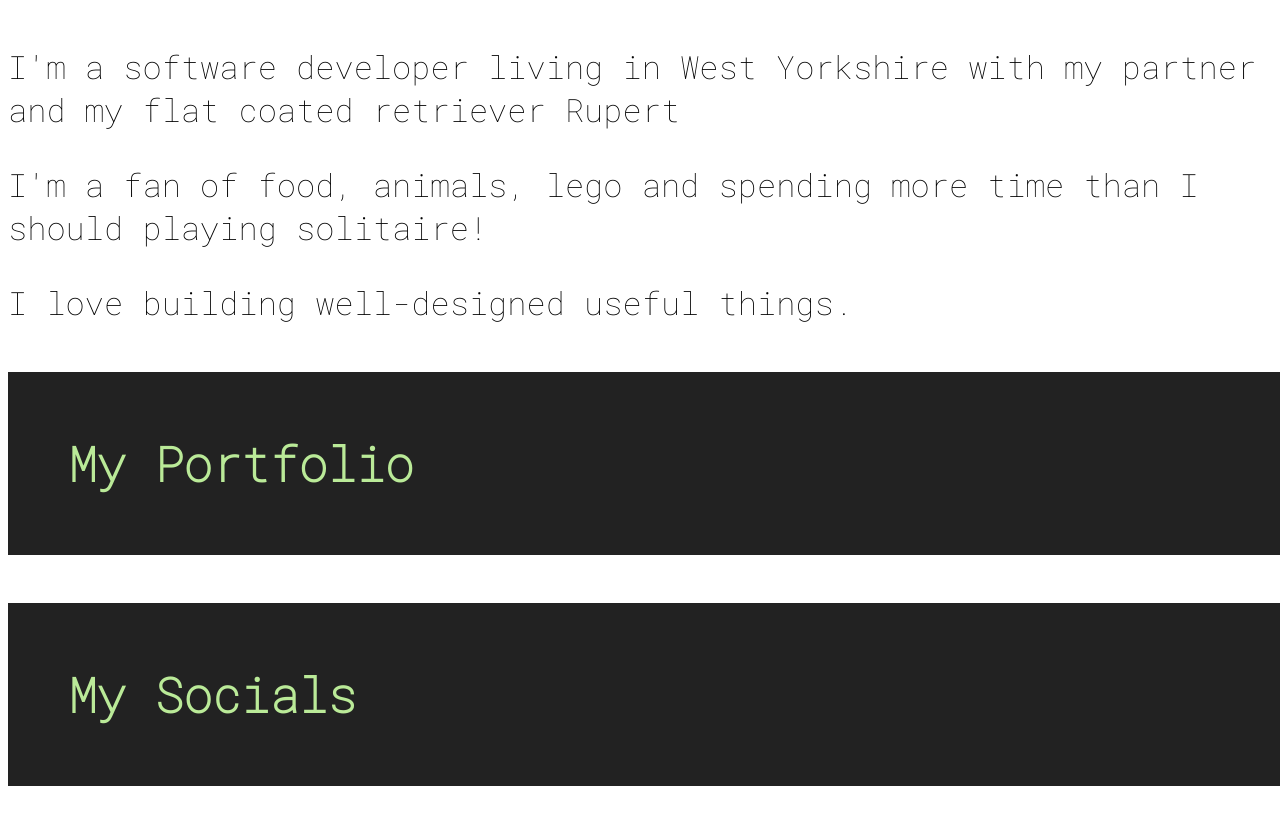
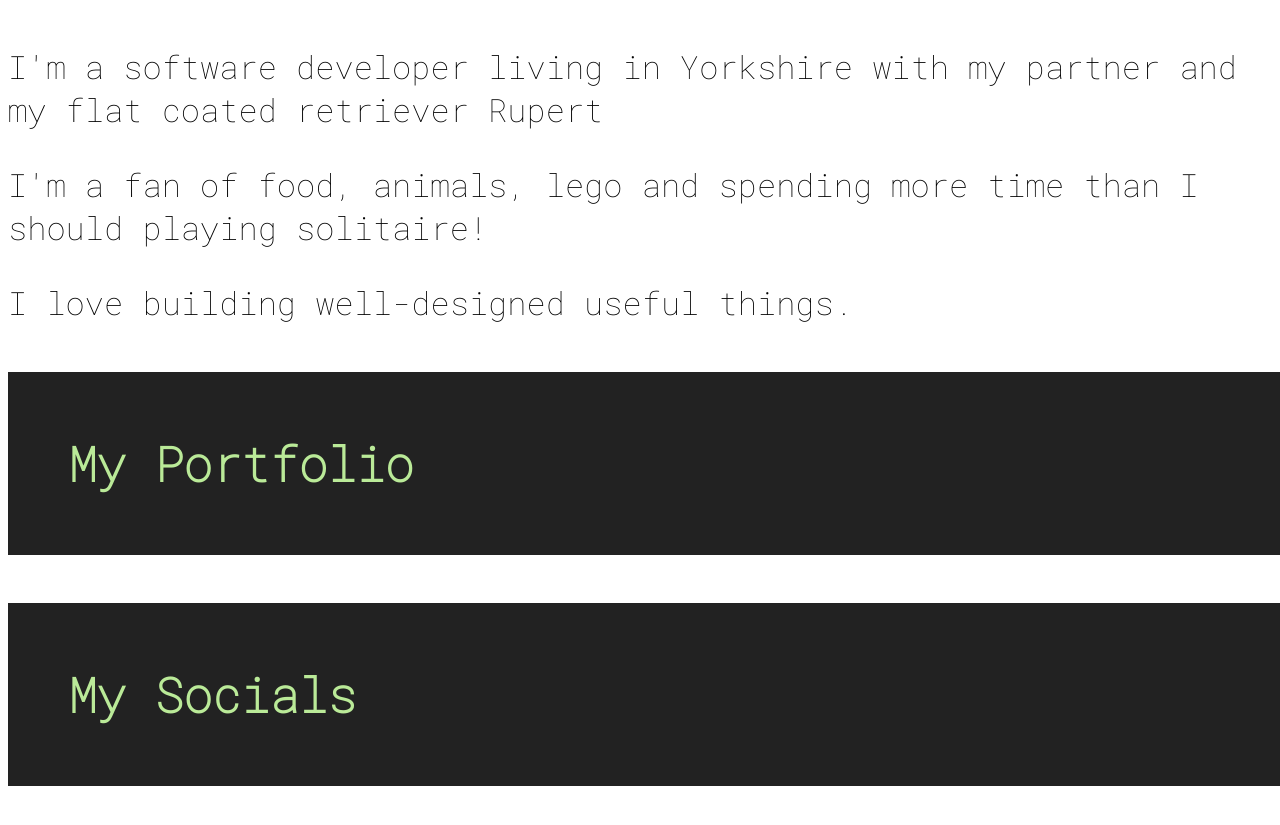
Before and after one commit to Abi-Turner/portfolio, a plain HTML site: page index.html in a window 1280 px wide. Shown: the part 1851-2676 px from the top of the page. Drawn offline with Linux system fonts and the light colour scheme.

Commit message:
Updated about me wording

```diff
--- a/index.html
+++ b/index.html
@@ -37,7 +37,7 @@
         <img src= ./images/laptop.jpg alt="Photograph of a laptop" />
         <a id="about-me">
         <h3 id="headline">About Me</h3>
-          <p>I'm a software developer living in West Yorkshire with my partner and my flat coated retriever Rupert</p>
+          <p>I'm a software developer living in Yorkshire with my partner and my flat coated retriever Rupert</p>
           <p>I'm a fan of food, animals, lego and spending more time than I should playing solitaire!</p>
           <p>I love building well-designed useful things.</p>
 
```
